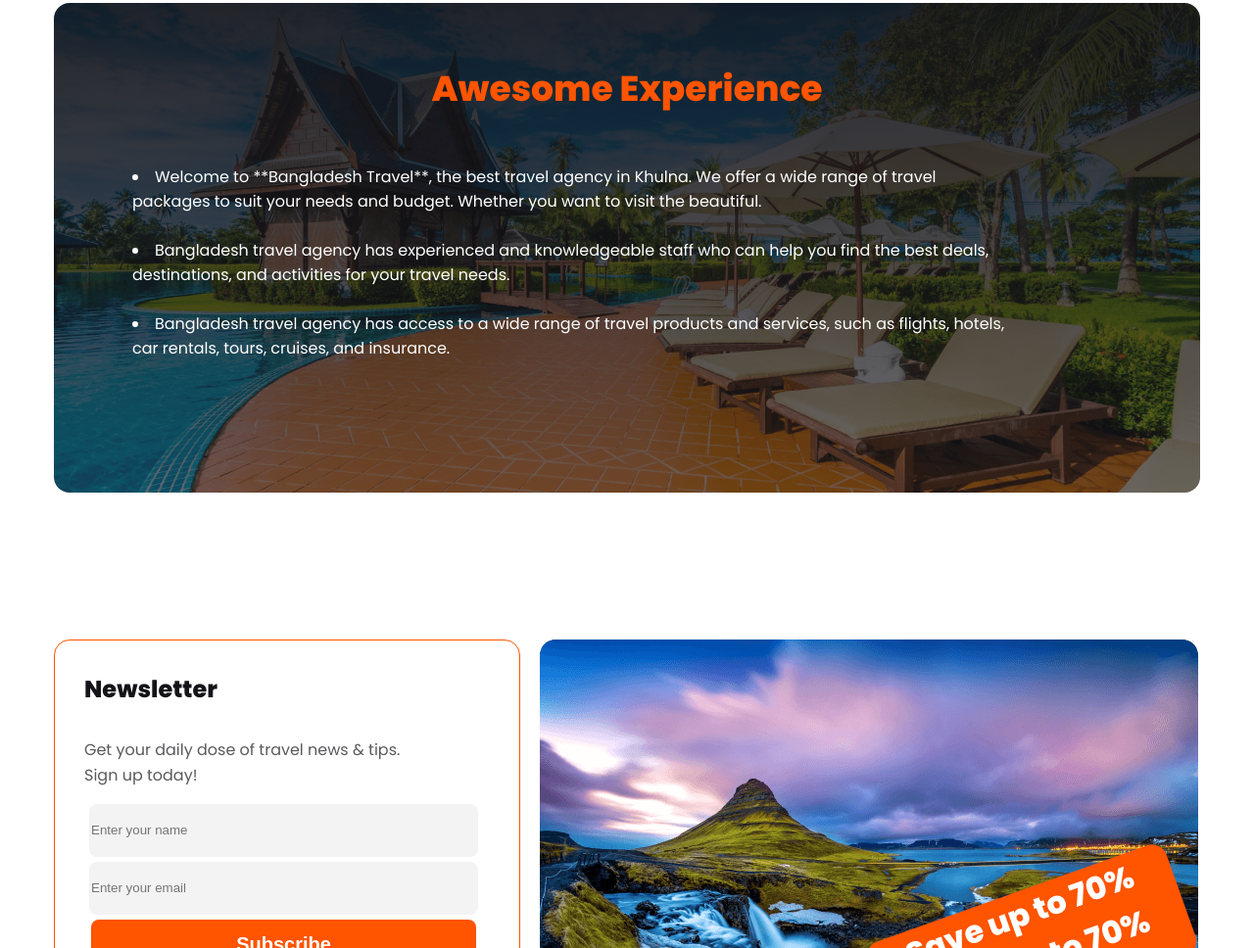
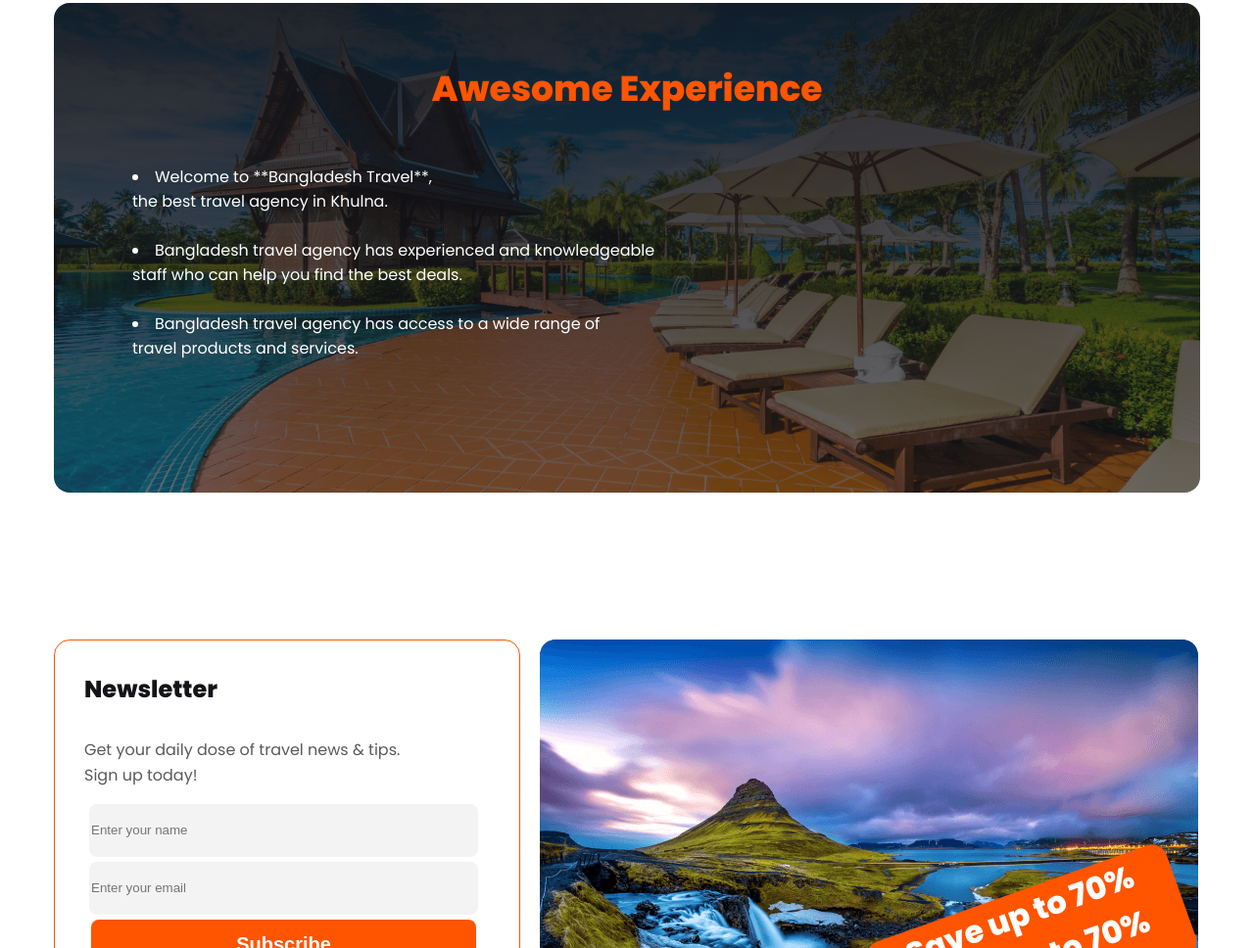
Before and after one commit to Sagor0007/assignment-02, a plain HTML site: page index.html in a window 1280 px wide. Shown: the part 3642-4610 px from the top of the page at 98% size. Drawn offline with Linux system fonts and the light colour scheme.

Commit message:
final and last commit

```diff
--- a/index.html
+++ b/index.html
@@ -167,11 +167,11 @@
 
                 <h3 class="awesome-experience">Awesome Experience</h3>
                 <div class="bonus">
-                    <li>Welcome to **Bangladesh Travel**, the best travel agency in Khulna. We offer a wide range of travel packages to suit your needs and budget. Whether you want to visit the beautiful.</li>
+                    <li>Welcome to **Bangladesh Travel**, <br> the best travel agency in Khulna.</li>
                     <br>
-                    <li>Bangladesh travel agency has experienced and knowledgeable staff who can help you find the best deals, destinations, and activities for your travel needs.</li>
+                    <li>Bangladesh travel agency has experienced and knowledgeable <br> staff who can help you find the best deals.</li>
                     <br>
-                    <li>Bangladesh travel agency has access to a wide range of travel products and services, such as flights, hotels, car rentals, tours, cruises, and insurance.</li>
+                    <li>Bangladesh travel agency has access to a wide range of <br> travel products and services.</li>
                 </div>
             </section>
 
--- a/styles/travel.css
+++ b/styles/travel.css
@@ -409,6 +409,7 @@ body {
     color: #FFF;
     width: 900px;
     padding: 0px 0px 0px 80px;
+
 }
 
 
@@ -698,8 +699,8 @@ body {
 
 
     .bonus-container{
-        width: 1000px;
-        margin: 0px 0px 0px 140px;
+        width: 700px;
+        margin: 0px 0px 0px 280px;
     }
 
 
```
